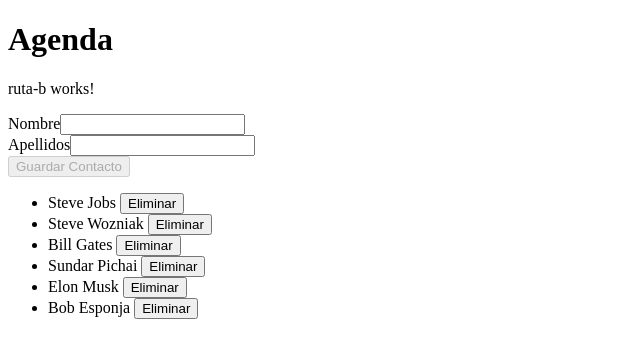
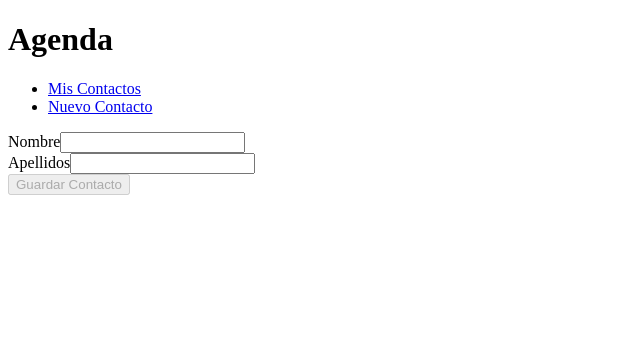
Before and after one commit to vermicida/kc-angular-web3, an Angular app: page /nuevo-contacto in a window 1280 px wide. Shown: the top 358 px of the page, without its empty margins (0-640 px from the left). Built offline with nearby package versions, Linux system fonts and the light colour scheme.

Commit message:
Limpiamos el AppComponent y llevamos el listado y formulario de contactos a los componentes de ruta correspondientes.

```diff
--- a/src/app/app.component.html
+++ b/src/app/app.component.html
@@ -1,24 +1,26 @@
 <header>
   <h1>Agenda</h1>
 </header>
+
+<!--
+  Barra de navegación.
+  En la directiva 'RouterLink' indicamos la ruta (path) a
+  la cual queremos navegar al pulsar sobre dicho enlace. Esta
+  ruta tiene que estar definida en el módulo de routing.
+-->
+<nav>
+  <ul>
+    <li>
+      <a routerLink="/lista-contactos">Mis Contactos</a>
+    </li>
+    <li>
+      <a routerLink="/nuevo-contacto">Nuevo Contacto</a>
+    </li>
+  </ul>
+</nav>
 
 <!-- La directiva 'RouterOutlet' define la zona dinámica en la cual se pintarán
   las distintas rutas que se naveguen. Cada ruta navegada renderizará el componente
   asociado en esta zona dinámica. El objeto Router es el encargado de hacer toda
   la manipulación del DOM para que sea transparente al desarrollador. -->
 <router-outlet></router-outlet>
-
-<app-formulario-contacto
-  (botonGuardarPulsado)="crearContacto($event)"></app-formulario-contacto>
-
-<!--
-  Para evaluar el valor de un atributo previamente a su asignación, debemos
-  poner entre corchetes el nombre del atributo.
-  Si queremos recoger los datos que vienen dados en un evento, utilizamos
-  la palabra reservada '$event'.
--->
-
-<app-lista-contactos
-  [contactos]="nombres"
-  (botonEliminarPulsado)="eliminarContacto($event)">
-</app-lista-contactos>
--- a/src/app/app.component.ts
+++ b/src/app/app.component.ts
@@ -1,7 +1,4 @@
-import { Component, OnInit } from '@angular/core';
-
-import { ContactosService } from './contactos.service';
-import { Contacto } from './contacto';
+import { Component } from '@angular/core';
 
 // Con el decorador '@Component' otorgamos a la clase
 // decorada comportamiento de componente.
@@ -17,34 +14,4 @@ import { Contacto } from './contacto';
   // que aplican al componente.
   styleUrls: ['./app.component.css']
 })
-export class AppComponent implements OnInit {
-
-  nombres: Contacto[];
-
-  // Para hacer la inyección de dependencias de un servicio
-  // debemos hacerlo en el constructor de la clase. Anotamos
-  // un parámetro con el tipo de servicio a inyectar y
-  // añadimos el modificador de acceso correspondiente al
-  // parámetro.
-  constructor(private _contactosService: ContactosService) {
-    console.log('Componente instanciado y servicio inyectado!');
-  }
-
-  // El hook 'OnInit' se ejecuta cuando el componente tiene
-  // asociado su template correspondiente, por tanto es el
-  // momento ideal para enlazar datos entre ellos.
-  ngOnInit(): void {
-    console.log('Estoy en el hook OnInit!');
-    this.nombres = this._contactosService.obtenerContactos();
-  }
-
-  crearContacto(contacto: Contacto): void {
-    this._contactosService.agregarContacto(contacto);
-    this.nombres = this._contactosService.obtenerContactos();
-  }
-
-  eliminarContacto(nombre: Contacto): void {
-    this._contactosService.eliminarContacto(nombre);
-    this.nombres = this._contactosService.obtenerContactos();
-  }
-}
+export class AppComponent { }
--- a/src/app/ruta-a/ruta-a.component.html
+++ b/src/app/ruta-a/ruta-a.component.html
@@ -1,3 +1,11 @@
-<p>
-  ruta-a works!
-</p>
+<!--
+  Para evaluar el valor de un atributo previamente a su asignación, debemos
+  poner entre corchetes el nombre del atributo.
+  Si queremos recoger los datos que vienen dados en un evento, utilizamos
+  la palabra reservada '$event'.
+-->
+
+<app-lista-contactos
+  [contactos]="nombres"
+  (botonEliminarPulsado)="eliminarContacto($event)">
+</app-lista-contactos>
--- a/src/app/ruta-a/ruta-a.component.ts
+++ b/src/app/ruta-a/ruta-a.component.ts
@@ -1,4 +1,7 @@
 import { Component, OnInit } from '@angular/core';
+
+import { ContactosService } from '../contactos.service';
+import { Contacto } from '../contacto';
 
 @Component({
   selector: 'app-ruta-a',
@@ -7,9 +10,25 @@ import { Component, OnInit } from '@angular/core';
 })
 export class RutaAComponent implements OnInit {
 
-  constructor() { }
+  nombres: Contacto[];
 
-  ngOnInit() {
+  // Para hacer la inyección de dependencias de un servicio
+  // debemos hacerlo en el constructor de la clase. Anotamos
+  // un parámetro con el tipo de servicio a inyectar y
+  // añadimos el modificador de acceso correspondiente al
+  // parámetro.
+  constructor(private _contactosService: ContactosService) { }
+
+  // El hook 'OnInit' se ejecuta cuando el componente tiene
+  // asociado su template correspondiente, por tanto es el
+  // momento ideal para enlazar datos entre ellos.
+  ngOnInit(): void {
+    this.nombres = this._contactosService.obtenerContactos();
+  }
+
+  eliminarContacto(nombre: Contacto): void {
+    this._contactosService.eliminarContacto(nombre);
+    this.nombres = this._contactosService.obtenerContactos();
   }
 
 }
--- a/src/app/ruta-b/ruta-b.component.html
+++ b/src/app/ruta-b/ruta-b.component.html
@@ -1,3 +1,3 @@
-<p>
-  ruta-b works!
-</p>
+<app-formulario-contacto
+  (botonGuardarPulsado)="crearContacto($event)">
+</app-formulario-contacto>
--- a/src/app/ruta-b/ruta-b.component.ts
+++ b/src/app/ruta-b/ruta-b.component.ts
@@ -1,15 +1,23 @@
-import { Component, OnInit } from '@angular/core';
+import { Component } from '@angular/core';
+import { Router } from '@angular/router';
+
+import { ContactosService } from '../contactos.service';
+import { Contacto } from '../contacto';
 
 @Component({
   selector: 'app-ruta-b',
   templateUrl: './ruta-b.component.html',
   styleUrls: ['./ruta-b.component.css']
 })
-export class RutaBComponent implements OnInit {
+export class RutaBComponent {
 
-  constructor() { }
+  constructor(
+    private _contactosService: ContactosService,
+    private _router: Router) { }
 
-  ngOnInit() {
+  crearContacto(contacto: Contacto): void {
+    this._contactosService.agregarContacto(contacto);
+    this._router.navigate(['/lista-contactos']);
   }
 
 }
```
